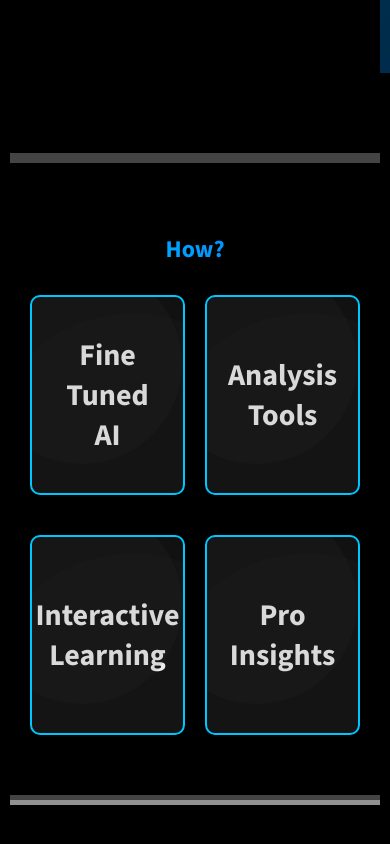
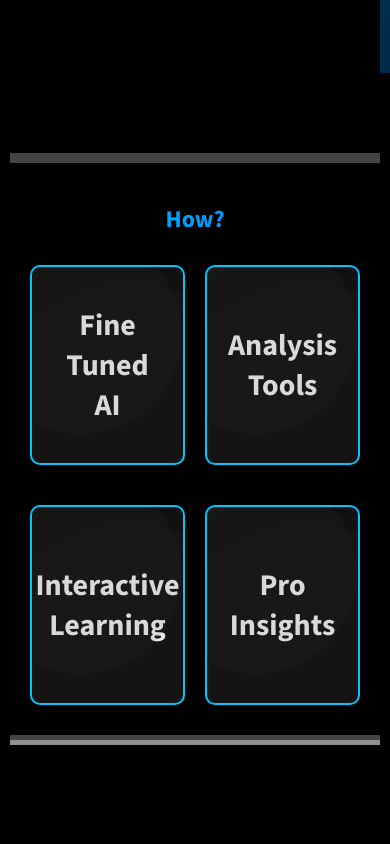
Before and after one commit to TeamCinco/CincoData-Landing, a plain HTML site: page testapp/index.html in a window 390 px wide. Shown: the part 771-1615 px from the top of the page. Drawn offline with nearby package versions, Linux system fonts and the light colour scheme.

Commit message:
mobile optimiziation

```diff
--- a/testapp/styles.css
+++ b/testapp/styles.css
@@ -193,6 +193,7 @@ section {
 
 .how {
     padding-top: 50px;
+    padding-bottom: 50px;
     border-top: 5px solid #444;
     border-bottom: 5px solid #444;
 }
@@ -258,7 +259,7 @@ section {
 }
 
 .placeholders {
-    padding: 100px 20px;
+    padding: 50px 20px; /* Reduced padding */
     border-top: 5px solid #919191;
     border-bottom: 5px solid #919191;
 }
@@ -442,7 +443,8 @@ footer {
     }
 
     .how {
-        padding-top: 50px;
+        padding-top: 20px; /* Reduced padding */
+        padding-bottom: 20px; /* Reduced padding */
     }
 
     section {
```
